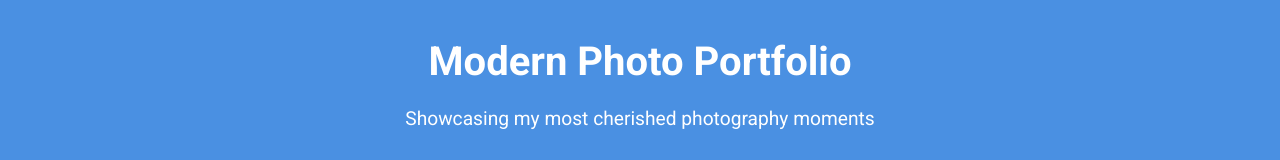
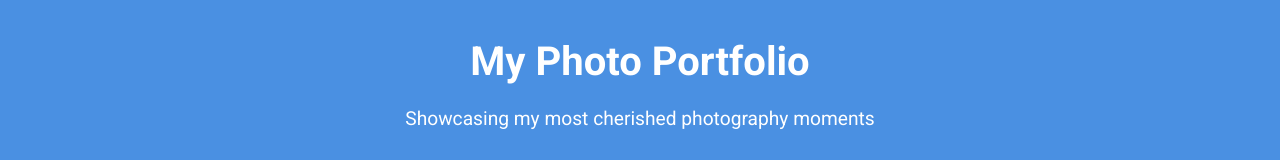
Before and after one commit to Ray4playz/Pictures, a plain HTML site: page index.html in a window 1280 px wide. Shown: the top 160 px of the page. Drawn offline with Linux system fonts and the light colour scheme.

Commit message:
index.html

```diff
--- a/index.html
+++ b/index.html
@@ -134,7 +134,7 @@
 
     <!-- Header -->
     <header>
-        <h1>Modern Photo Portfolio</h1>
+        <h1>My Photo Portfolio</h1>
         <p>Showcasing my most cherished photography moments</p>
     </header>
 
```
